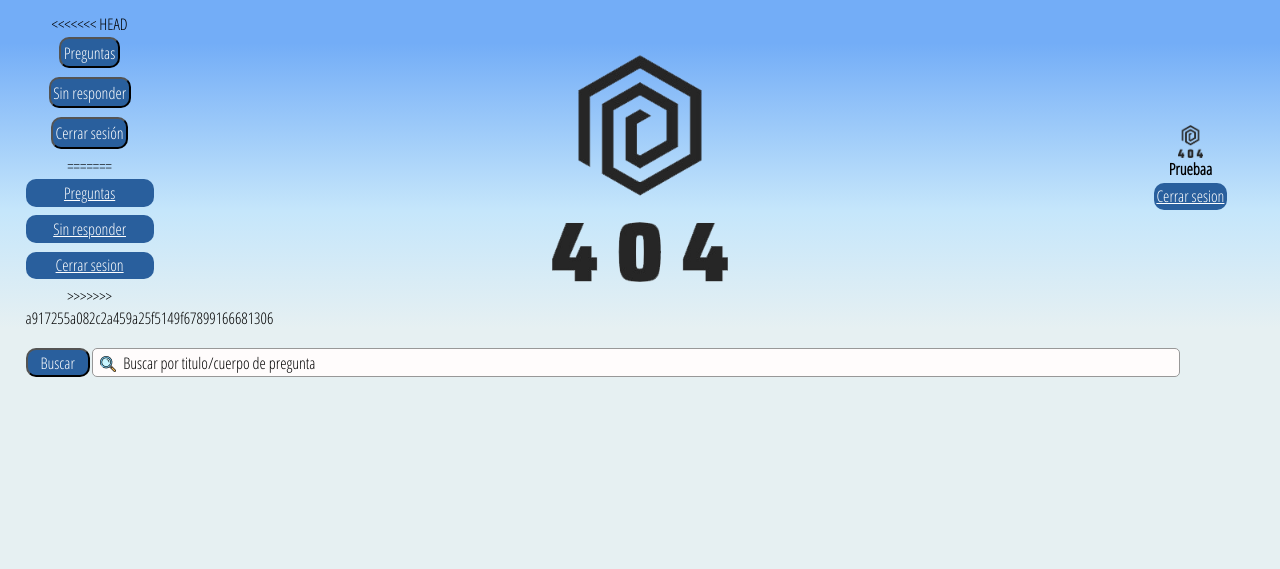
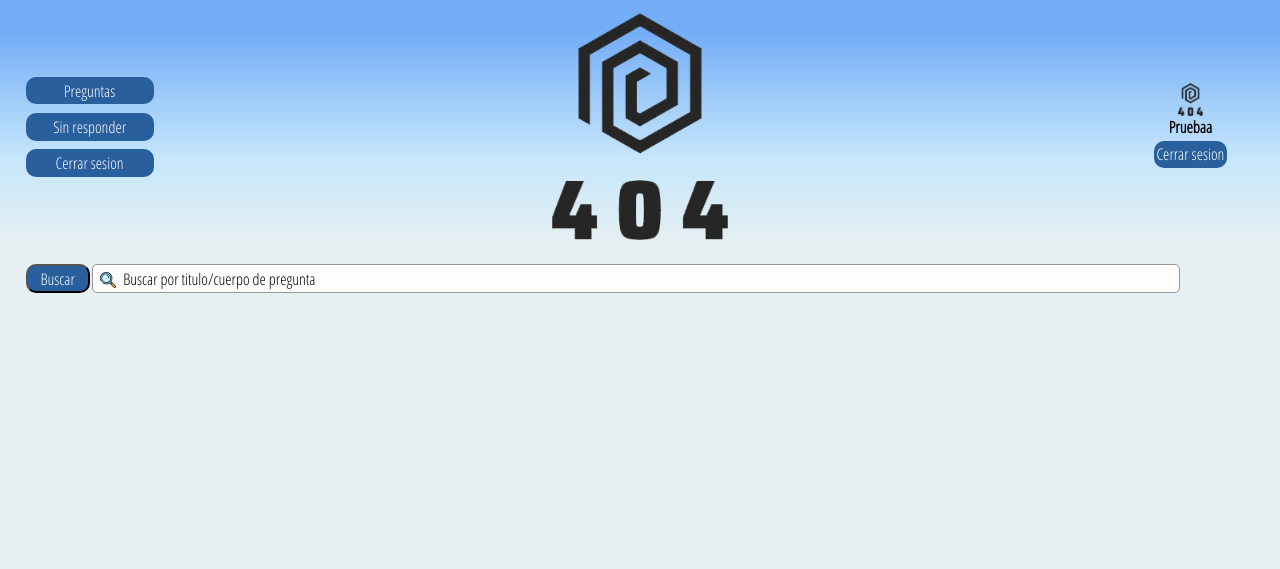
Before and after one commit to Cargon16/Proyecto-AW, a PHP site: page /vistas/paginaPrincipal.php in a window 1280 px wide. Shown: the top 569 px of the page. After the commit the page ends 293 px from the top, so only its background shows below. Run offline with PHP 8.4, Linux system fonts and the light colour scheme.

Commit message:
Vistas preguntas

```diff
--- a/Css/cabeceraLogged.css
+++ b/Css/cabeceraLogged.css
@@ -41,11 +41,7 @@ flex-direction: row;
     background: #295F9D;
     border-radius: 10px;
     color: #FFFFFF;
-<<<<<<< HEAD
-    width: 100%;
-=======
     text-decoration: none;
->>>>>>> a917255a082c2a459a25f5149f67899166681306
 }
 
 #perfil{
--- a/vistas/headerLogged.html
+++ b/vistas/headerLogged.html
@@ -1,29 +1,10 @@
 <div id="cabeceraLog">
     <div id="menu">
-<<<<<<< HEAD
-        <div class="btnOpcion">
-            <button class="opcion" type="button">
-                Preguntas
-            </button>
-        </div>
-        <div class="btnOpcion">
-            <button class="opcion" type="button">
-                Sin responder
-            </button>
-        </div>
-        <div class="btnOpcion">
-            <button class="opcion" type="button">
-                Cerrar sesión
-            </button>
-        </div>
-
-=======
 
         <a href="" class="opcion" role="button">Preguntas</a>
         <a href="paginaPreguntasSinResponder.php" class="opcion" role="button">Sin responder</a>
         <a href="login.php" class="opcion" role="button">Cerrar sesion</a>
 
->>>>>>> a917255a082c2a459a25f5149f67899166681306
     </div>
 
     <div>
```
Also changed, not shown: vistas/paginaTodasPreguntas.php (added, +33 -0 lines).
